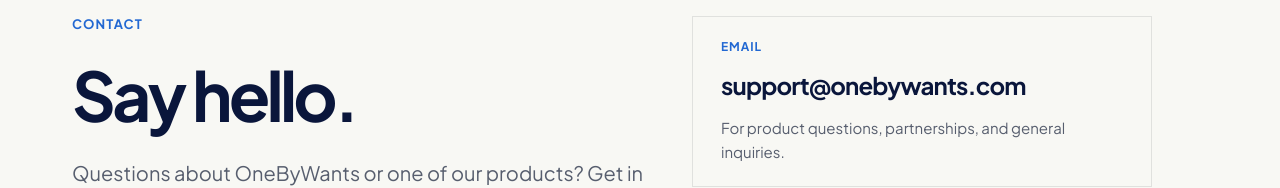
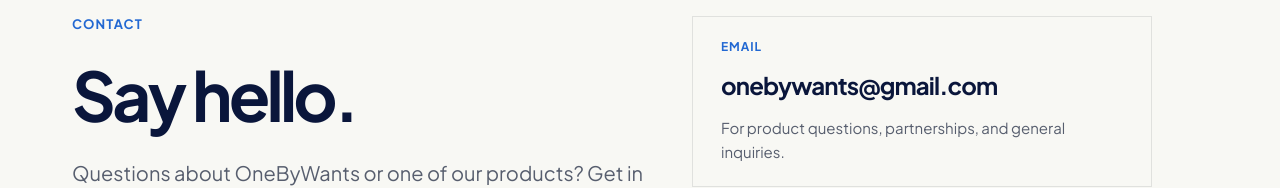
Before and after one commit to onebywants/website, a Next.js app: page /contact in a window 1280 px wide. Shown: the part 168-356 px from the top of the page. Built offline with nearby package versions, Linux system fonts and the light colour scheme.

Commit message:
Contact 이메일 주소를 Gmail로 변경
- Contact 페이지의 표시 이메일과 mailto 링크를 onebywants@gmail.com으로 수정
- 정적 사이트 빌드 및 Cafe24 AI SPACE 배포 반영

```diff
--- a/src/app/contact/page.tsx
+++ b/src/app/contact/page.tsx
@@ -13,7 +13,7 @@
         </div>
         <address className={styles.contactInfo}>
           <p className={styles.emailLabel}>EMAIL</p>
-          <a href="mailto:support@onebywants.com">support@onebywants.com</a>
+          <a href="mailto:onebywants@gmail.com">onebywants@gmail.com</a>
           <p>For product questions, partnerships, and general inquiries.</p>
         </address>
       </div>
```
Also changed, not shown: .agent/history.md.
